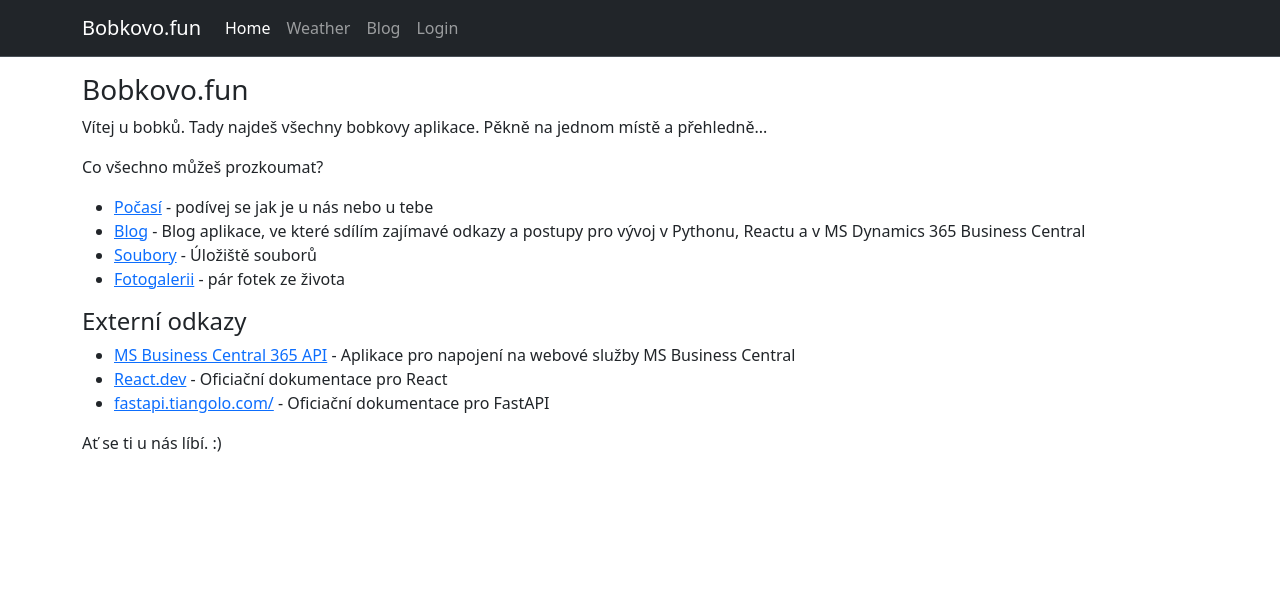
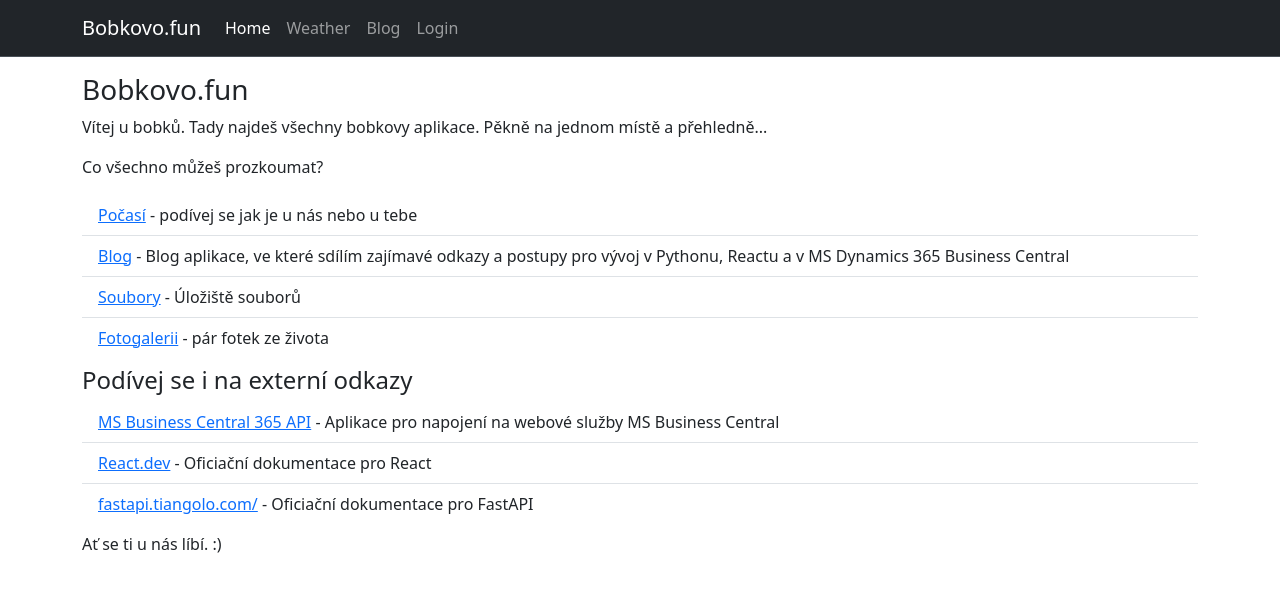
Before and after one commit to tuxwobb/weather, a React (Vite) app in the folder frontend/: page / in a window 1280 px wide. Shown: the top 590 px of the page. Built offline with nearby package versions, Linux system fonts and the light colour scheme; no server answers.

Commit message:
API closing connections, bugs corrections

```diff
--- a/frontend/src/auth.js
+++ b/frontend/src/auth.js
@@ -1,4 +1,5 @@
 import { redirect } from "react-router-dom";
+import { getMe } from "./http";
 
 export function getTokenDuration() {
   const storedExiprationDate = localStorage.getItem("expiration");
--- a/frontend/src/home/Home.jsx
+++ b/frontend/src/home/Home.jsx
@@ -13,37 +13,56 @@ export default function Home() {
 
           <p>Co všechno můžeš prozkoumat?</p>
 
-          <ul>
-            <li>
-              <Link to="/weather">Počasí</Link> - podívej se jak je u nás nebo u
-              tebe
+          <ul className="list-group list-group-flush mb-2">
+            <li className="list-group-item">
+              <Link to="/weather" className="link-opacity-50-hover">
+                Počasí
+              </Link>{" "}
+              - podívej se jak je u nás nebo u tebe
             </li>
-            <li>
-              <Link to="/blog">Blog</Link> - Blog aplikace, ve které sdílím
-              zajímavé odkazy a postupy pro vývoj v Pythonu, Reactu a v MS
-              Dynamics 365 Business Central
+            <li className="list-group-item">
+              <Link to="/blog" className="link-opacity-50-hover">
+                Blog
+              </Link>{" "}
+              - Blog aplikace, ve které sdílím zajímavé odkazy a postupy pro
+              vývoj v Pythonu, Reactu a v MS Dynamics 365 Business Central
             </li>
-            <li>
-              <Link to="/files">Soubory</Link> - Úložiště souborů
+            <li className="list-group-item">
+              <Link to="/files" className="link-opacity-50-hover">
+                Soubory
+              </Link>{" "}
+              - Úložiště souborů
             </li>
-            <li>
-              <Link to="/gallery">Fotogalerii</Link> - pár fotek ze života
+            <li className="list-group-item">
+              <Link to="/gallery" className="link-opacity-50-hover">
+                Fotogalerii
+              </Link>{" "}
+              - pár fotek ze života
             </li>
           </ul>
 
-          <h4>Externí odkazy</h4>
+          <h4>Podívej se i na externí odkazy</h4>
 
-          <ul>
-            <li>
-              <a href="https://bobkovo.cz">MS Business Central 365 API</a> -
-              Aplikace pro napojení na webové služby MS Business Central
+          <ul className="list-group list-group-flush mb-2">
+            <li className="list-group-item">
+              <a href="https://bobkovo.cz" className="link-opacity-50-hover">
+                MS Business Central 365 API
+              </a>{" "}
+              - Aplikace pro napojení na webové služby MS Business Central
             </li>
-            <li>
-              <a href="https://react.dev">React.dev</a> - Oficiační dokumentace
-              pro React
+            <li className="list-group-item">
+              <a href="https://react.dev" className="link-opacity-50-hover">
+                React.dev
+              </a>{" "}
+              - Oficiační dokumentace pro React
             </li>
-            <li>
-              <a href="https://fastapi.tiangolo.com/">fastapi.tiangolo.com/</a>{" "}
+            <li className="list-group-item">
+              <a
+                href="https://fastapi.tiangolo.com/"
+                className="link-opacity-50-hover"
+              >
+                fastapi.tiangolo.com/
+              </a>{" "}
               - Oficiační dokumentace pro FastAPI
             </li>
           </ul>
--- a/frontend/src/http.js
+++ b/frontend/src/http.js
@@ -48,7 +48,7 @@ export async function fetchDetailWeather(apiDetailUrl, apiKey, lat, lon) {
 }
 
 export async function getCities() {
-  const response = await fetch(`${CUSTOM_API_URL}/cities`);
+  const response = await fetch(`${CUSTOM_API_URL}/cities/`);
   const resData = await response.json();
 
   if (!response.ok) {
@@ -61,7 +61,7 @@ export async function getCities() {
 export async function addCity(city_name) {
   if (!getAuthToken()) return redirect("/login");
 
-  const response = await fetch(`${CUSTOM_API_URL}/cities`, {
+  const response = await fetch(`${CUSTOM_API_URL}/cities/`, {
     method: "POST",
     headers: {
       "Content-Type": "application/json",
@@ -98,7 +98,7 @@ export async function deleteCity(city_id) {
 }
 
 export async function getPosts() {
-  const response = await fetch(`${CUSTOM_API_URL}/posts`);
+  const response = await fetch(`${CUSTOM_API_URL}/posts/`);
   const resData = await response.json();
 
   if (!response.ok) {
@@ -123,7 +123,7 @@ export async function getPost(post_id) {
 export async function createPost(post) {
   if (!getAuthToken()) return redirect("/login");
 
-  const response = await fetch(`${CUSTOM_API_URL}/posts`, {
+  const response = await fetch(`${CUSTOM_API_URL}/posts/`, {
     method: "POST",
     headers: {
       "Content-Type": "application/json",
@@ -182,7 +182,7 @@ export async function deletePost(post_id) {
 export async function getUsers() {
   if (!getAuthToken()) return redirect("/login");
 
-  const response = await fetch(`${CUSTOM_API_URL}/users`, {
+  const response = await fetch(`${CUSTOM_API_URL}/users/`, {
     method: "GET",
     headers: {
       "Content-Type": "application/json",
@@ -220,7 +220,7 @@ export async function getUser(user_id) {
 export async function createUser(user) {
   if (!getAuthToken()) return redirect("/login");
 
-  const response = await fetch(`${CUSTOM_API_URL}/users`, {
+  const response = await fetch(`${CUSTOM_API_URL}/users/`, {
     method: "POST",
     headers: {
       "Content-Type": "application/json",
--- a/frontend/src/weather/WeatherForm.jsx
+++ b/frontend/src/weather/WeatherForm.jsx
@@ -58,7 +58,7 @@ export default function WeatherForm({ setCities }) {
         <div className="col col-sm-8 col-md-6">
           <p>
             <input
-              className="form-control form-control-sm mb-1"
+              className="form-control form-control-sm mb-2"
               type="search"
               name="city"
               placeholder="Search..."
```
Also changed, not shown: 2 other files (tests, documents, lock files or other folders).
